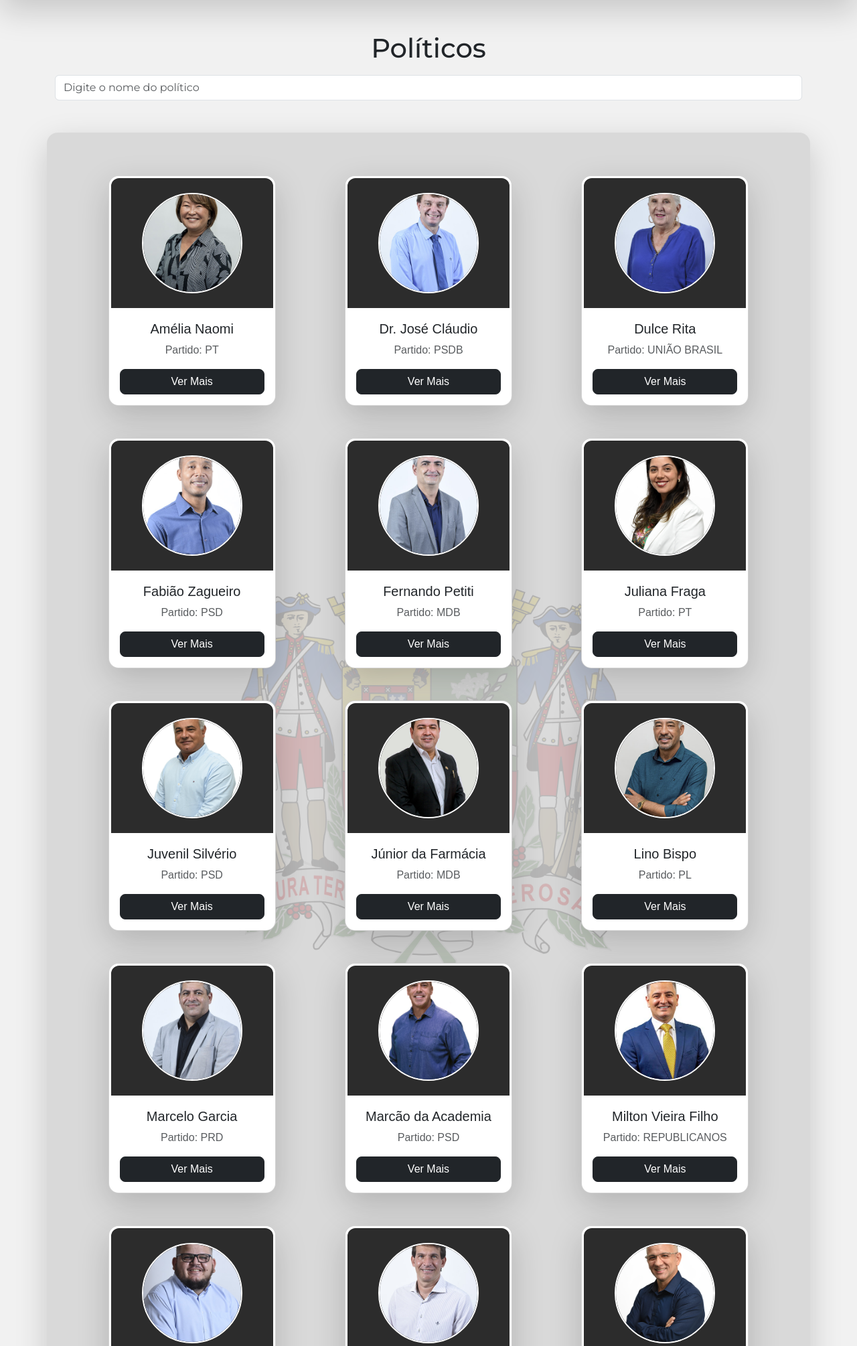
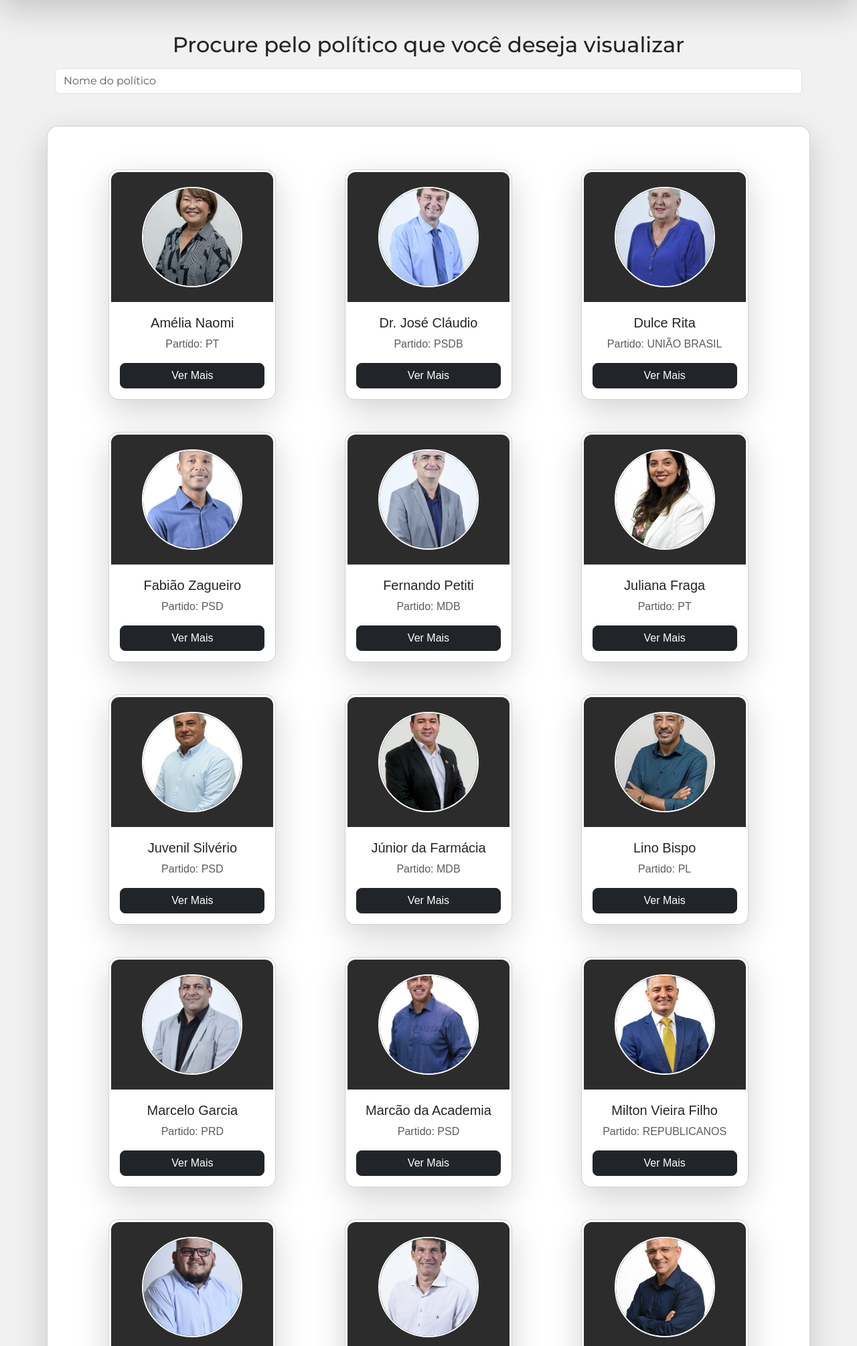
Before and after one commit to AgileKrakens/DemoQuerycy, a Flask app: page /pagina-politicos in a window 1280 px wide. Shown: the part 67-2077 px from the top of the page at 67% size. Run offline with Flask 3, Linux system fonts and the light colour scheme.

Commit message:
Added card class in substitution of layered-section, adjustment of noPoliticianMessage

```diff
--- a/src/static/css/politicos.css
+++ b/src/static/css/politicos.css
@@ -4,10 +4,8 @@
 }
 
 #noPoliticiansMessage {
-    background-color: #ffffffd8;
-    color: #5a5a5a;
-    text-align: center; /* Centraliza */
-    padding: 1rem; /* Add some padding */
+    text-align: center;
+    padding: 1rem;
     margin-top: 3rem;
 }
 
--- a/src/templates/politicos.html
+++ b/src/templates/politicos.html
@@ -18,15 +18,15 @@ Políticos
 
 <!-- Search Bar -->
 <div class="text-center my-5 container fonte-header">
-    <h1>Políticos</h1>
-    <input type="text" id="searchBar" class="form-control my-3" placeholder="Digite o nome do político"
+    <h2>Procure pelo político que você deseja visualizar</h2>
+    <input type="text" id="searchBar" class="form-control my-3" placeholder="Nome do político"
         onkeyup="filterCards()">
 </div>
 
 <!-- Cards -->
 <div class="background-section-center min-vh-100 align-items-center">
 
-    <div class="container cards-section shadow-lg layered-section">
+    <div class="container cards-section shadow-lg card">
         <div class="row row-cols-1 row-cols-sm-2 row-cols-lg-3 g-5" id="politicianCards">
             {% for politico in politicos %}
             <div class="col politician-card">
@@ -48,8 +48,8 @@ Políticos
                     </div>
                 </div>
             </div>
-            <!-- No Politicians Found Message -->
-            <div id="noPoliticiansMessage" class="container justify-content-center rounded" style="display: none">
+            <!-- Mensagem  -->
+            <div id="noPoliticiansMessage" class="container justify-content-center card" style="display: none">
                 <h5 class="fonte-header">Nenhum político encontrado</h5>
             </div>
             {% endfor %}
```
